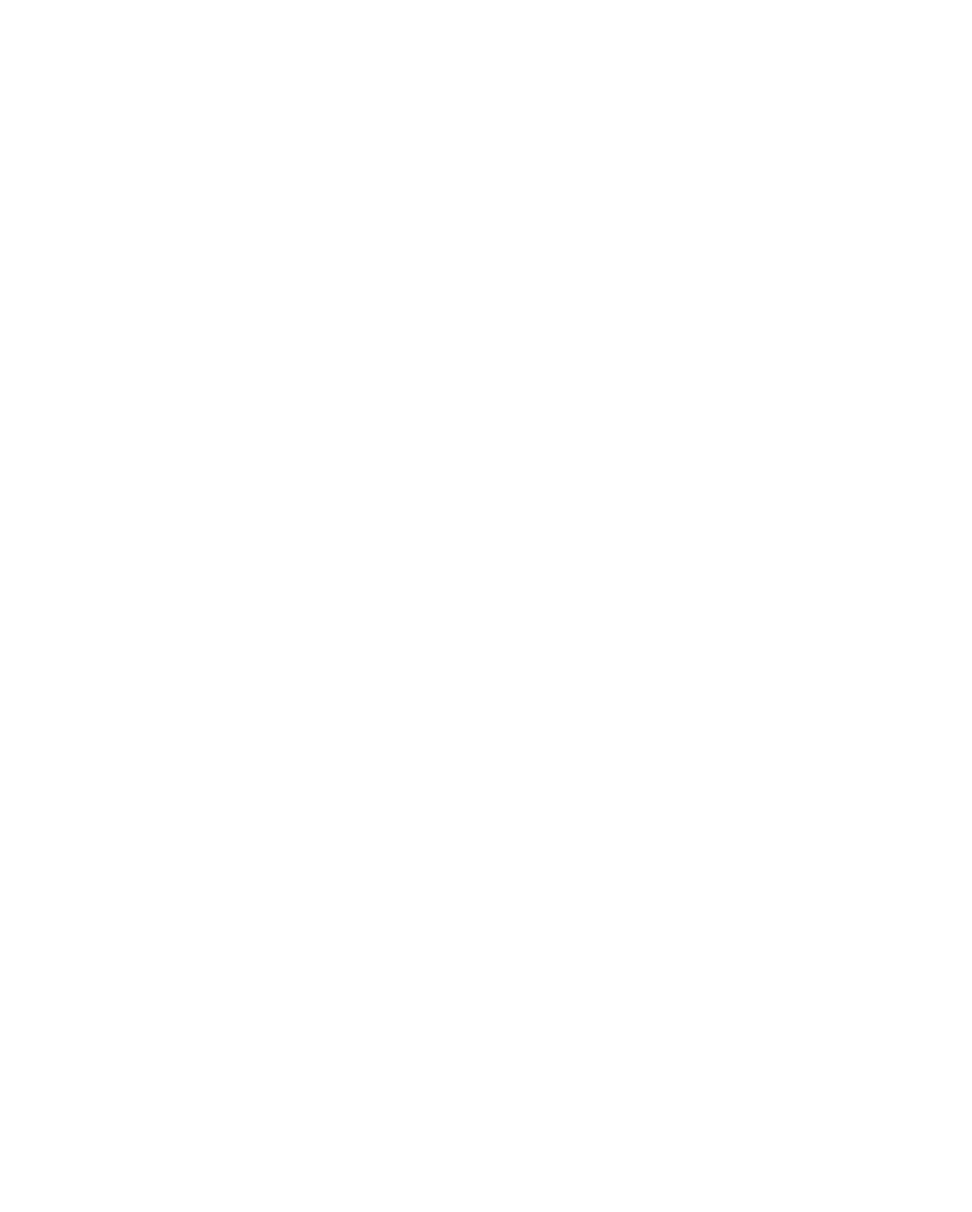
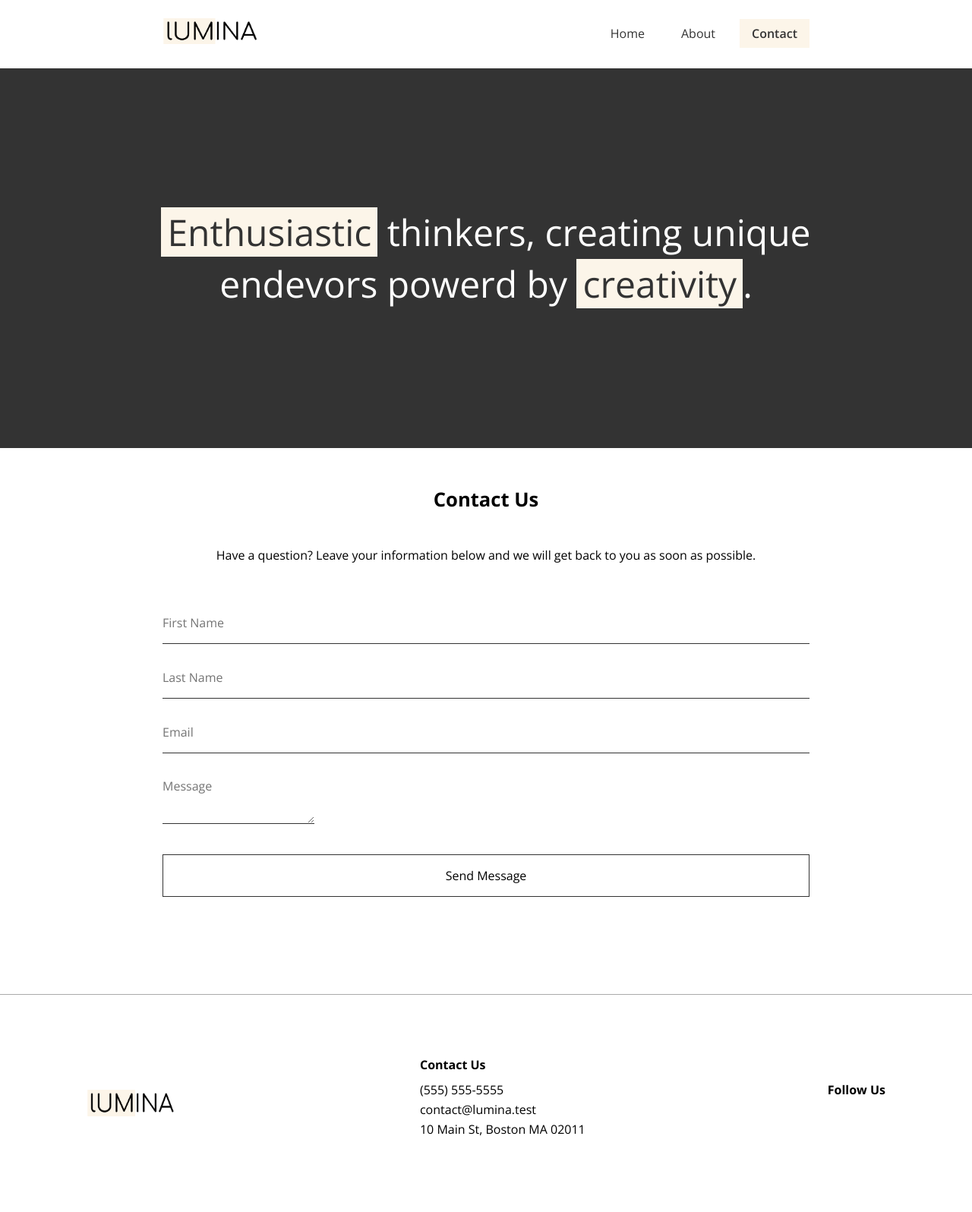
Before and after one commit to Damjan15/LuminaCreative, a plain HTML site: page contact.html in a window 1280 px wide. Shown: the whole page at 76% size. Before the commit the page ends 800 px from the top, so only its background shows below. Drawn offline with nearby package versions, Linux system fonts and the light colour scheme.

Commit message:
feat: contact page added

```diff
--- a/contact.html
+++ b/contact.html
@@ -4,11 +4,106 @@
 <head>
     <meta charset="UTF-8">
     <meta name="viewport" content="width=device-width, initial-scale=1.0">
-    <title>Document</title>
+    <link rel="preconnect" href="https://fonts.googleapis.com">
+    <link rel="preconnect" href="https://fonts.gstatic.com" crossorigin>
+    <link href="https://fonts.googleapis.com/css2?family=Open+Sans:ital,wght@0,300..800;1,300..800&display=swap"
+        rel="stylesheet">
+    <link rel="stylesheet" href="https://cdnjs.cloudflare.com/ajax/libs/lightbox2/2.11.4/css/lightbox.css"
+        integrity="sha512-Woz+DqWYJ51bpVk5Fv0yES/edIMXjj3Ynda+KWTIkGoynAMHrqTcDUQltbipuiaD5ymEo9520lyoVOo9jCQOCA=="
+        crossorigin="anonymous" referrerpolicy="no-referrer" />
+    <link rel="stylesheet" href="css/styles.css">
+    <link rel="icon" href="images/favicon.ico">
+
+    <title>Contact | Lumin Creative</title>
 </head>
 
 <body>
+    <header class="header">
+        <div class="container container-sm header-flex">
+            <div class="logo">
+                <img src="images/logo.png" alt="Lumina Creative Logo">
+            </div>
 
+            <ul class="main-menu">
+                <li><a href="#">Home</a></li>
+                <li><a href="about.html">About</a></li>
+                <li><a href="contact.html" class="current">Contact</a></li>
+            </ul>
+        </div>
+    </header>
+
+    <section class="hero hero-reverse">
+        <div class="container">
+            <h2>
+                <span class="bg-primary">Enthusiastic</span> thinkers, creating unique endevors powerd by <span
+                    class="bg-primary">creativity</span>.
+            </h2>
+        </div>
+    </section>
+
+
+    <section class="contact">
+        <div class="container container-sm">
+            <h2 class="section-heading">Contact Us</h2>
+            <p>Have a question? Leave your information below and we will get back to you as soon as possible.</p>
+
+            <form>
+                <div class="form-group">
+                    <label for="first-name" class="visually-hidden">First Name</label>
+                    <input type="text" placeholder="First Name" id="first-name" name="first-name">
+                </div>
+                <div class="form-group">
+                    <label for="last-name" class="visually-hidden">Last Name</label>
+                    <input type="text" placeholder="Last Name" id="last-name" name="last-name">
+                </div>
+                <div class="form-group">
+                    <label for="email" class="visually-hidden">Email</label>
+                    <input type="email" placeholder="Email" id="email" name="email">
+                </div>
+                <div class="form-group">
+                    <label for="message" class="visually-hidden">Message</label>
+                    <textarea name="message" id="message" placeholder="Message"></textarea>
+                </div>
+                <div class="form-group">
+                    <button class="btn" type="submit">Send Message</button>
+                </div>
+            </form>
+        </div>
+    </section>
+
+    <footer class="footer">
+        <div class="container footer-flex">
+            <img src="images/logo.png" alt="">
+
+            <div class="contact">
+                <h4>Contact Us</h4>
+                <ul>
+                    <li>(555) 555-5555</li>
+                    <li>contact@lumina.test</li>
+                    <li>10 Main St, Boston MA 02011</li>
+                </ul>
+            </div>
+
+            <div class="social">
+                <h4>Follow Us</h4>
+                <a href="#">
+                    <i class="fab fa-facebook fa-2x"></i>
+                </a>
+                <a href="#">
+                    <i class="fab fa-twitter fa-2x"></i>
+                </a>
+                <a href="#">
+                    <i class="fab fa-instagram fa-2x"></i>
+                </a>
+                <a href="#">
+                    <i class="fab fa-pinterest fa-2x"></i>
+                </a>
+                <a href="#">
+                    <i class="fab fa-tumblr fa-2x"></i>
+                </a>
+            </div>
+        </div>
+    </footer>
 </body>
 
 </html>
--- a/css/styles.css
+++ b/css/styles.css
@@ -55,6 +55,30 @@ img {
   font-size: 1.6rem;
   text-align: center;
   margin-bottom: 40px;
+}
+
+.btn {
+  display: inline-block;
+  padding: 1rem 2rem;
+  border: 1px solid #333;
+  background: transparent;
+  font-family: inherit;
+  font-size: inherit;
+  cursor: pointer;
+}
+
+.btn:hover {
+  background: #333;
+  color: #fff;
+}
+
+.hero-reverse {
+  background: #333;
+  color: #fff;
+}
+
+.hero-reverse .bg-primary {
+  color: #333;
 }
 
 /* Header */
@@ -141,6 +165,54 @@ img {
   border-radius: 10px;
 }
 
+/* Contact */
+.contact {
+  padding: 3rem 0 4rem;
+}
+
+.contact p {
+  text-align: center;
+  padding-bottom: 2rem;
+}
+
+.contact .form-group {
+  margin: 2rem 0;
+}
+
+.contact input,
+.contact textarea {
+  border: none;
+  border-bottom: 1px #333 solid;
+  width: 100%;
+  font-family: inherit;
+  font-size: inherit;
+  padding-bottom: 1rem;
+}
+
+.contact textarea {
+  width: 200px;
+}
+
+.contact input:focus,
+.contact textarea:focus {
+  outline: none;
+}
+
+.visually-hidden {
+  position: absolute;
+  height: 1px;
+  width: 1px;
+  margin: -1px;
+  padding: 0;
+  overflow: hidden;
+  clip: rect(0, 0, 0, 0);
+  border: 0;
+}
+
+.contact .btn {
+  width: 100%;
+}
+
 /* Footer */
 .footer {
   border-top: 1px solid #aaa;
```
